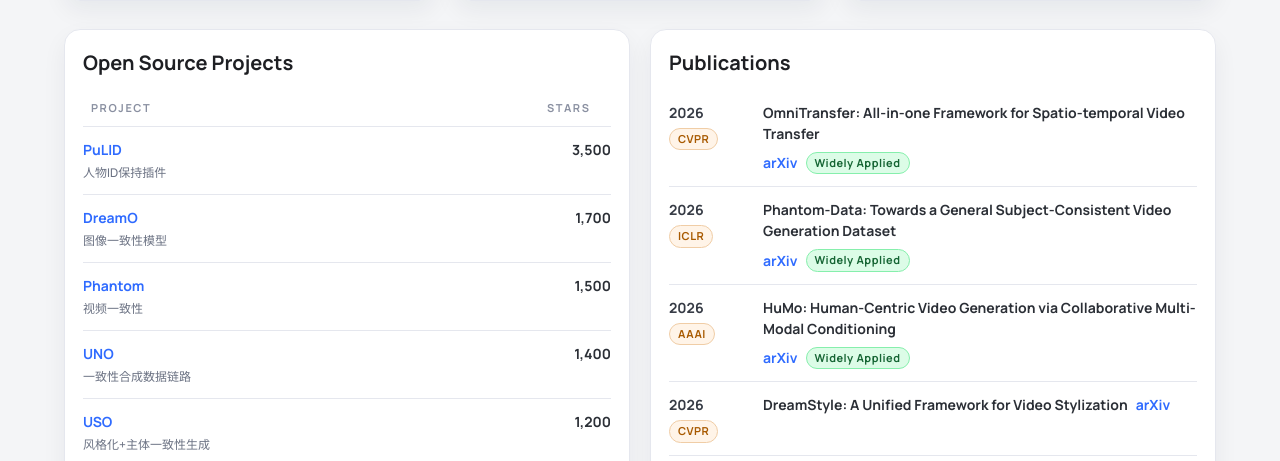
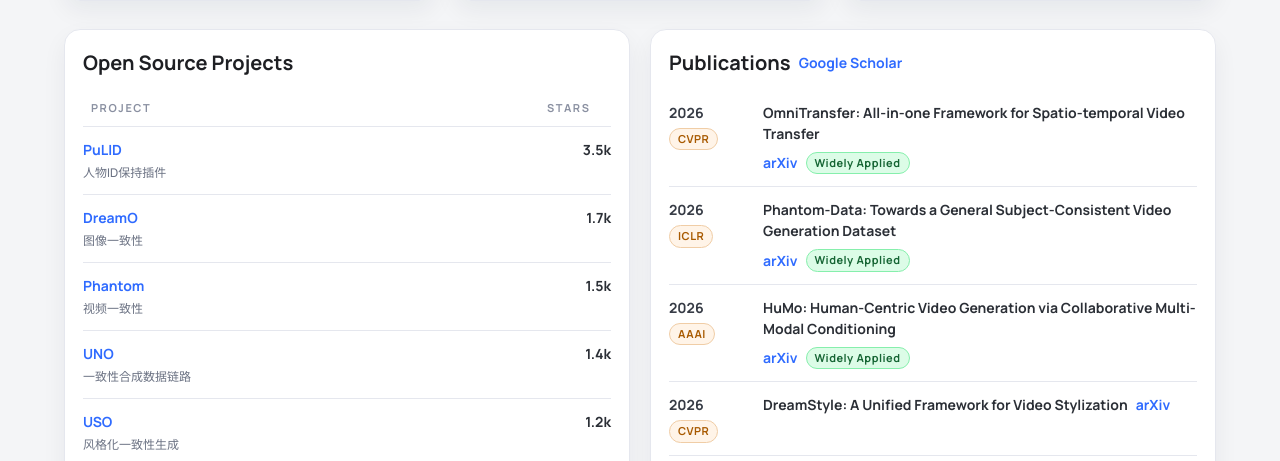
Before and after one commit to logic1988/logic1988.github.io, a Next.js app: page / in a window 1280 px wide. Shown: the part 339-800 px from the top of the page. Built offline with nearby package versions, Linux system fonts and the light colour scheme; no server answers.

Commit message:
refactor: 优化个人主页细节

```diff
--- a/src/app/page.tsx
+++ b/src/app/page.tsx
@@ -41,7 +41,7 @@
     },
     {
       name: 'DreamO',
-      description: '图像一致性模型',
+      description: '图像一致性',
       url: 'https://github.com/bytedance/DreamO',
       stars: 1700
     },
@@ -59,7 +59,7 @@
     },
     {
       name: 'USO',
-      description: '风格化+主体一致性生成',
+      description: '风格化一致性生成',
       url: 'https://github.com/bytedance/USO',
       stars: 1200
     },
@@ -95,7 +95,7 @@
     },
     {
       name: 'I2VControl',
-      description: '视频运动运镜控制通用方案',
+      description: '视频运动运镜控制',
       url: 'https://github.com/WanquanF/I2VControl-Camera',
       stars: 114
     }
@@ -464,10 +464,17 @@
 
   const currentDate = new Date().toISOString().split('T')[0];
 
+  const formatStars = (stars: number): string => {
+    if (stars >= 1000) {
+      return (stars / 1000).toFixed(1) + 'k';
+    }
+    return stars.toLocaleString();
+  };
+
   return (
     <div className="page">
       <header className="hero">
-        <h1><span style={{ fontWeight: 600 }}>HE</span> Qian</h1>
+        <h1><span style={{ fontWeight: 400 }}>HE</span> Qian</h1>
       </header>
 
       <section className="stats">
@@ -513,7 +520,7 @@
                       <div className="repo-desc">{project.description}</div>
                     </td>
                     <td className="repo-stars">
-                      {getProjectStars(project).toLocaleString()}
+                      {formatStars(getProjectStars(project))}
                     </td>
                   </tr>
                 ))}
@@ -523,7 +530,17 @@
         </section>
 
         <section className="panel">
-          <h2 className="panel-title">Publications</h2>
+          <h2 className="panel-title" style={{ display: 'flex', alignItems: 'center', gap: '8px' }}>
+            Publications
+            <a
+              href="https://scholar.google.com/citations?hl=zh-CN&user=9rWWCgUAAAAJ&view_op=list_works&sortby=pubdate"
+              target="_blank"
+              rel="noopener noreferrer"
+              style={{ color: '#2f6bff', textDecoration: 'none', fontSize: '14px' }}
+            >
+              Google Scholar
+            </a>
+          </h2>
           <table className="paper-table">
             <tbody>
               {displayedPapers.map((paper, index) => (
```
